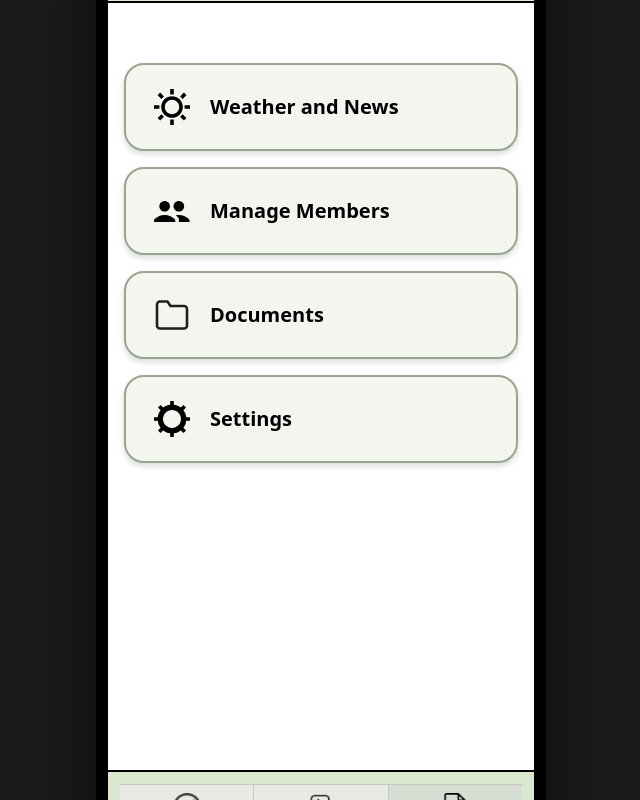
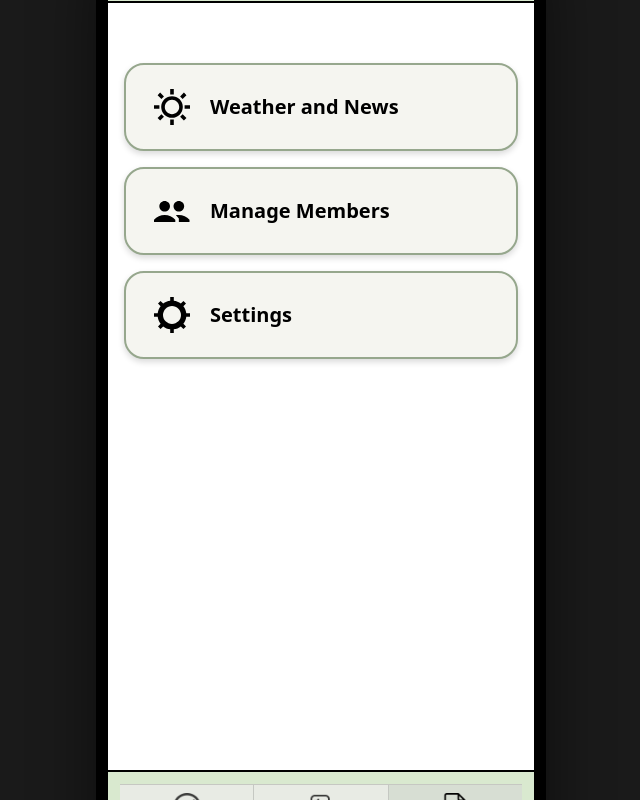
Before and after one commit to haywirebanana/cpsc481-tripadventurers, a React (Vite) app in the folder trip-adventurers/: page /trip/1/documents in a window 1280 px wide. Shown: the whole page, without its empty margins (319-959 px from the left). Built offline with nearby package versions, Linux system fonts and the light colour scheme.

Commit message:
removed document button

```diff
--- a/trip-adventurers/src/pages/Documents.jsx
+++ b/trip-adventurers/src/pages/Documents.jsx
@@ -3,7 +3,6 @@ import "../styles/Documents.css";
 
 import weather from "../assets/sundoc.svg";
 import members from "../assets/memberdoc.svg";
-import document from "../assets/docdoc.svg";
 import settings from "../assets/settingsdoc.svg";
 
 export default function Documents() {
@@ -27,11 +26,6 @@ export default function Documents() {
           <span>Manage Members</span>
         </Link>
 
-        <Link to="manage" className="doc-menu-btn">
-          <img src={document} alt="Documents" className="doc-icon" />
-          <span>Documents</span>
-        </Link>
-
         <Link to="settings" className="doc-menu-btn">
           <img src={settings} alt="Settings" className="doc-icon" />
           <span>Settings</span>
```
